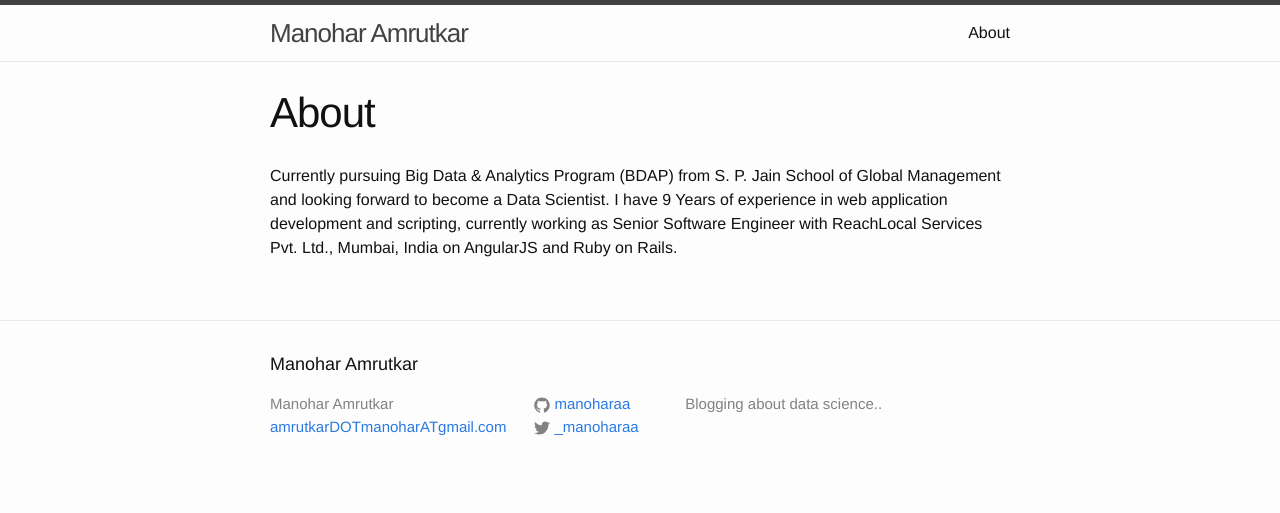
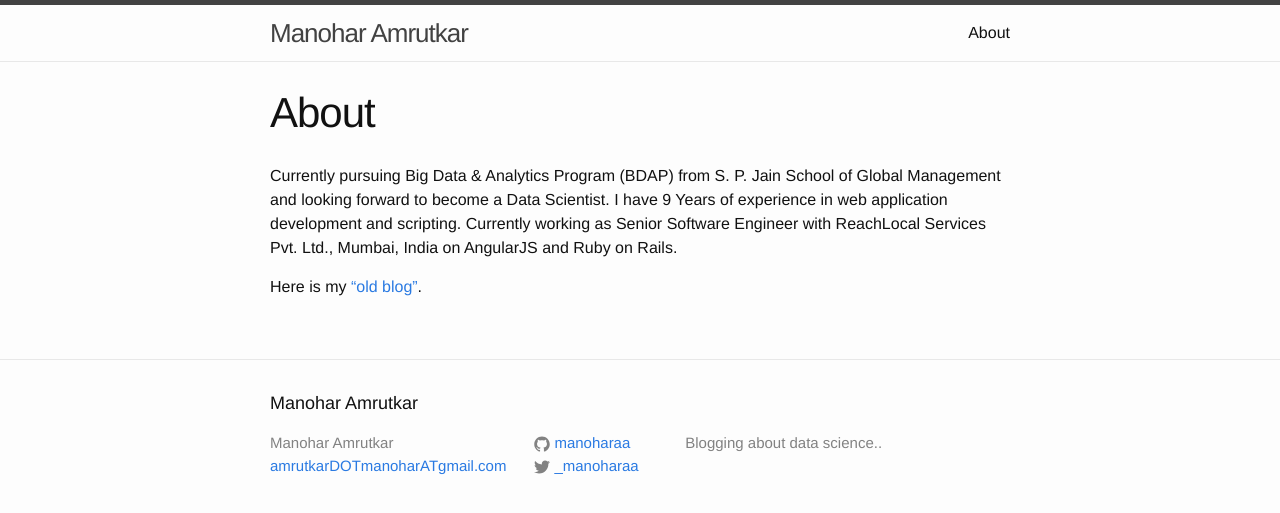
Before and after one commit to manoharaa/manoharaa.github.io, a Jekyll site: the page built from about.md, in a window 1280 px wide. Shown: the top 513 px of the page. Built offline with Jekyll 4.4.1, drawn with Linux system fonts in a browser that asks for light colours.

Commit message:
old blog link

```diff
--- a/about.md
+++ b/about.md
@@ -4,4 +4,6 @@ title: About
 permalink: /about/
 ---
 
-Currently pursuing Big Data & Analytics Program (BDAP) from S. P. Jain School of Global Management and looking forward to become a Data Scientist. I have 9 Years of experience in web application development and scripting, currently working as Senior Software Engineer with ReachLocal Services Pvt. Ltd., Mumbai, India on AngularJS and Ruby on Rails.
+Currently pursuing Big Data & Analytics Program (BDAP) from S. P. Jain School of Global Management and looking forward to become a Data Scientist. I have 9 Years of experience in web application development and scripting.  Currently working as Senior Software Engineer with ReachLocal Services Pvt. Ltd., Mumbai, India on AngularJS and Ruby on Rails.
+
+Here is my ["old blog"](http://mrails.blogspot.in/).
```
